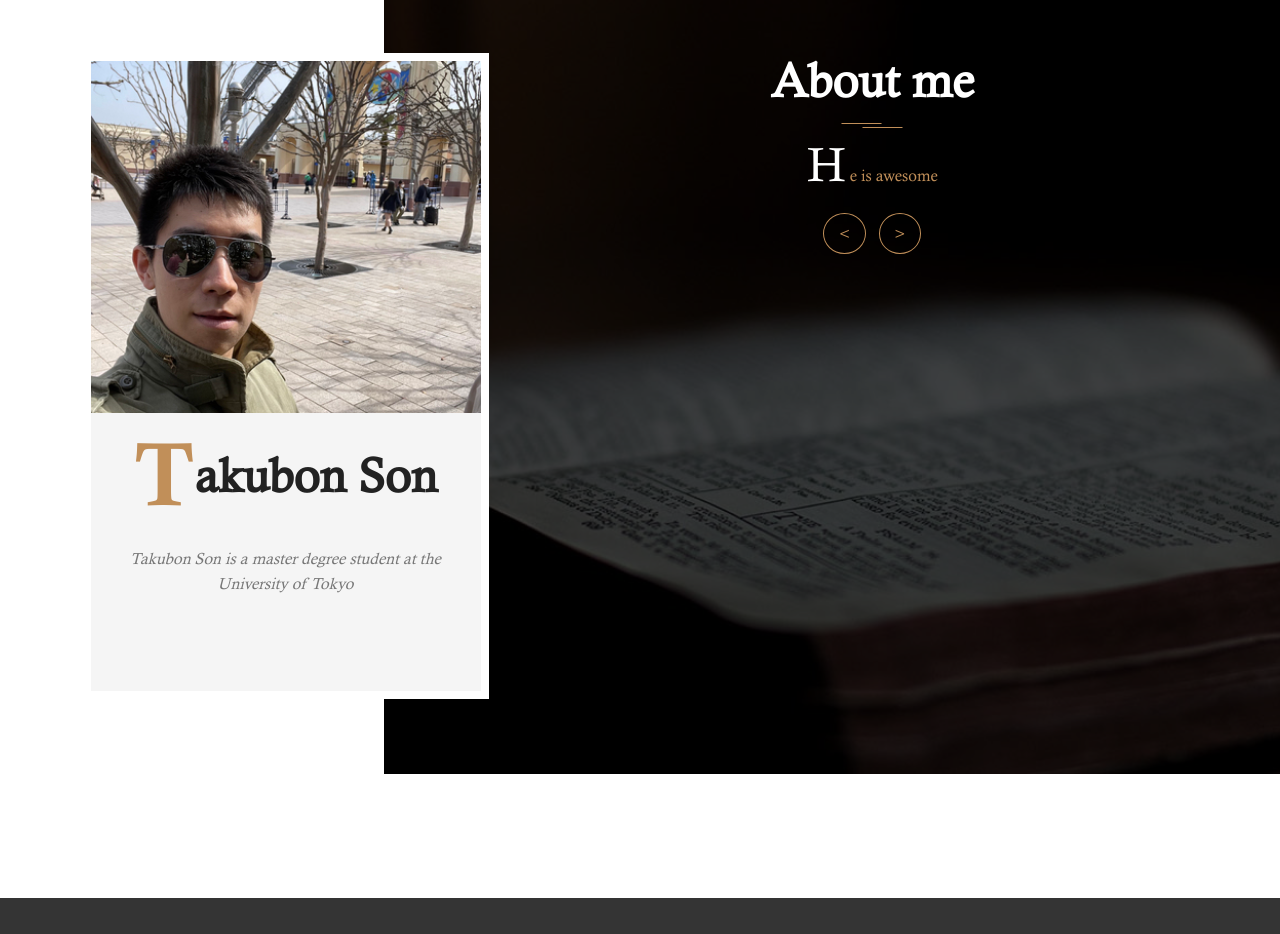
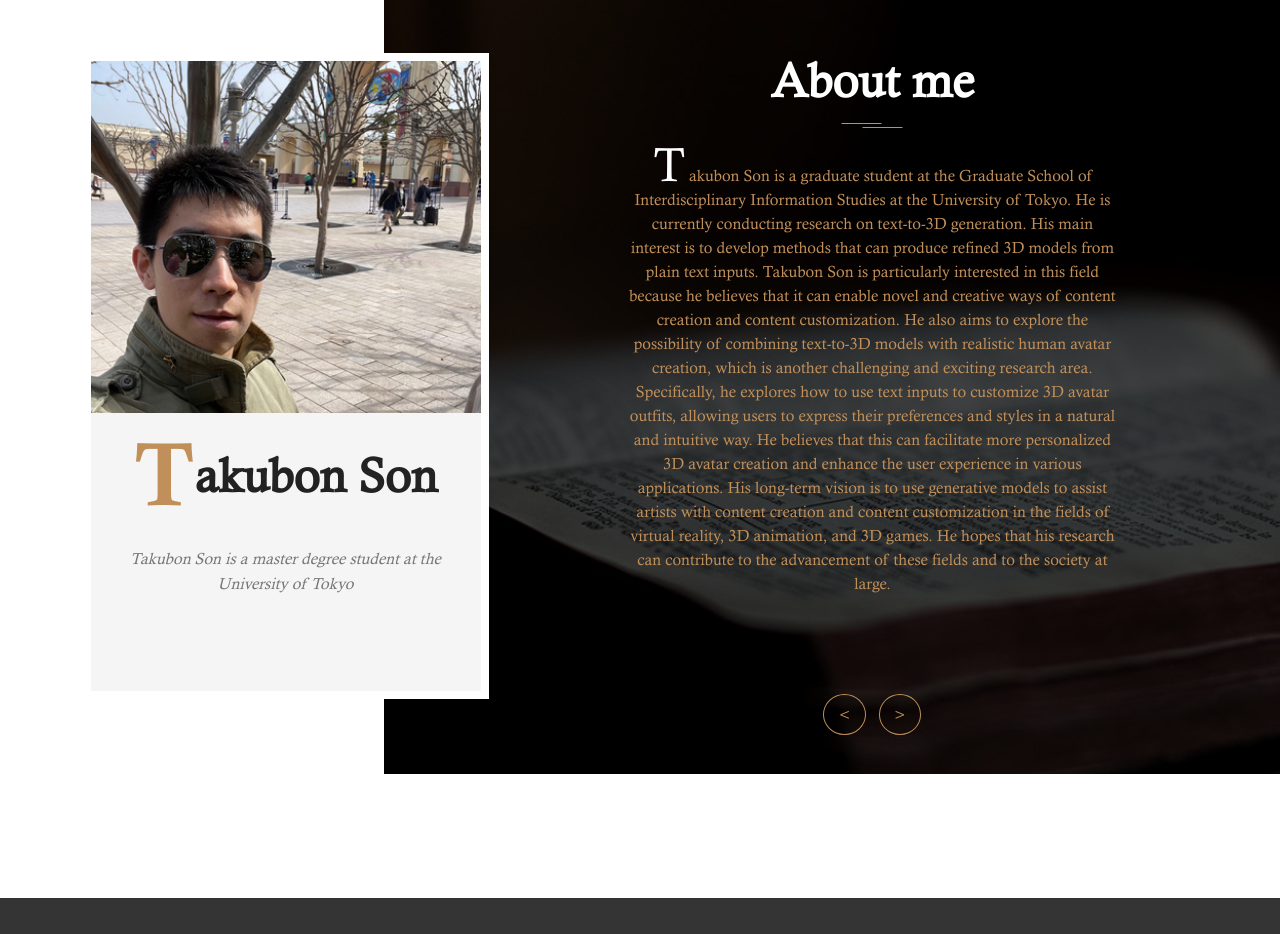
Before and after one commit to takubonson/takubonson.github.io, a plain HTML site: page index.html in a window 1280 px wide. Shown: the part 1060-1994 px from the top of the page. Drawn offline with Linux system fonts and the light colour scheme.

Commit message:
edited text

```diff
--- a/index.html
+++ b/index.html
@@ -92,11 +92,53 @@
           <div class="about-me-slider">
             <div class="about-me-single-slide">
               <h2 class="universal-h2 universal-h2-bckg">About me</h2>
-              <p><span>H</span> e is awesome</p>
+              <p>
+                <span>T</span> akubon Son is a graduate student at the Graduate
+                School of Interdisciplinary Information Studies at the
+                University of Tokyo. He is currently conducting research on
+                text-to-3D generation. His main interest is to develop methods
+                that can produce refined 3D models from plain text inputs.
+                Takubon Son is particularly interested in this field because he
+                believes that it can enable novel and creative ways of content
+                creation and content customization. He also aims to explore the
+                possibility of combining text-to-3D models with realistic human
+                avatar creation, which is another challenging and exciting
+                research area. Specifically, he explores how to use text inputs
+                to customize 3D avatar outfits, allowing users to express their
+                preferences and styles in a natural and intuitive way. He
+                believes that this can facilitate more personalized 3D avatar
+                creation and enhance the user experience in various
+                applications. His long-term vision is to use generative models
+                to assist artists with content creation and content
+                customization in the fields of virtual reality, 3D animation,
+                and 3D games. He hopes that his research can contribute to the
+                advancement of these fields and to the society at large.
+              </p>
             </div>
             <div class="about-me-single-slide">
               <h2 class="universal-h2 universal-h2-bckg">About me 2</h2>
-              <p><span>H</span> e is awesome2.</p>
+              <p>
+                <span>T</span> akubon Son is a graduate student at the Graduate
+                School of Interdisciplinary Information Studies at the
+                University of Tokyo. He is currently conducting research on
+                text-to-3D generation. His main interest is to develop methods
+                that can produce refined 3D models from plain text inputs.
+                Takubon Son is particularly interested in this field because he
+                believes that it can enable novel and creative ways of content
+                creation and content customization. He also aims to explore the
+                possibility of combining text-to-3D models with realistic human
+                avatar creation, which is another challenging and exciting
+                research area. Specifically, he explores how to use text inputs
+                to customize 3D avatar outfits, allowing users to express their
+                preferences and styles in a natural and intuitive way. He
+                believes that this can facilitate more personalized 3D avatar
+                creation and enhance the user experience in various
+                applications. His long-term vision is to use generative models
+                to assist artists with content creation and content
+                customization in the fields of virtual reality, 3D animation,
+                and 3D games. He hopes that his research can contribute to the
+                advancement of these fields and to the society at large.
+              </p>
             </div>
           </div>
         </div>
```
